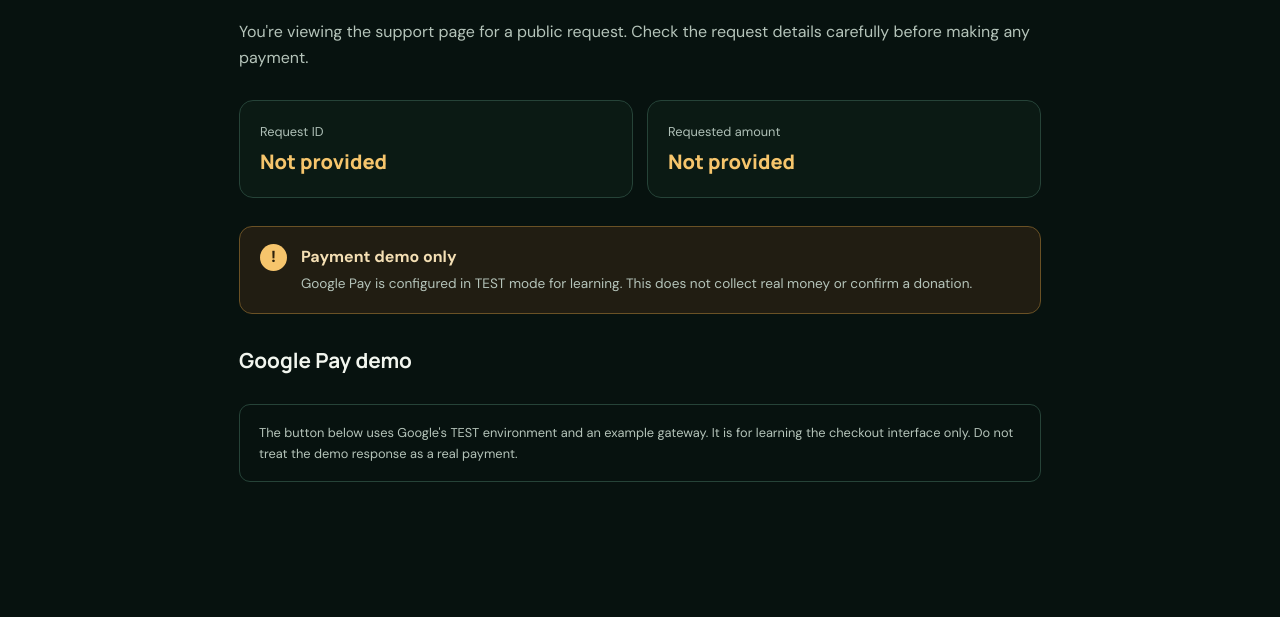
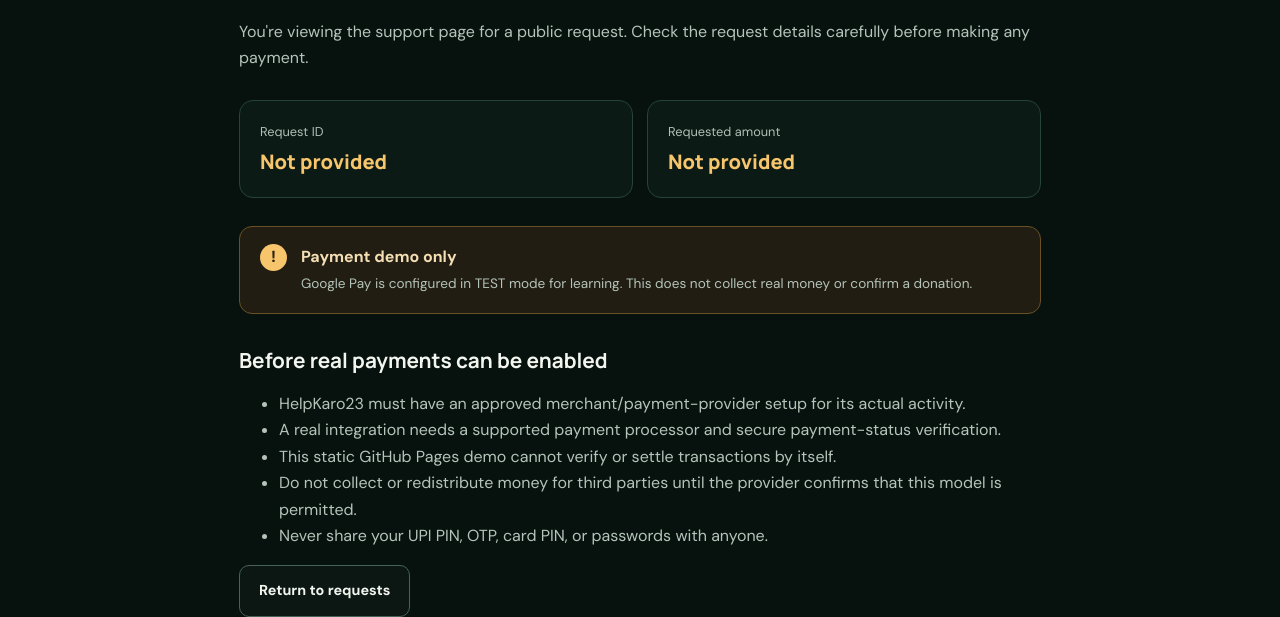
Before and after one commit to helpkaro23/helpkaro23, a plain HTML site: page payment.html in a window 1280 px wide. Shown: the part 359-976 px from the top of the page. Drawn offline with Linux system fonts and the light colour scheme.

Commit message:
Update payment.html

```diff
--- a/payment.html
+++ b/payment.html
@@ -32,13 +32,6 @@
         <p id="payment-status">Google Pay is configured in TEST mode for learning. This does not collect real money or confirm a donation.</p>
       </div>
     </div>
-
-    <h2>Google Pay demo</h2>
-    <p class="disclaimer">The button below uses Google's TEST environment and an example gateway. It is for learning the checkout interface only. Do not treat the demo response as a real payment.</p>
-    <div id="container" class="google-pay-container" aria-label="Google Pay demo button"></div>
-    <p id="gpay-message" class="gpay-message" aria-live="polite"></p>
-
-    <div class="payment-action" id="payment-action" hidden></div>
     <h2>Before real payments can be enabled</h2>
     <ul>
       <li>HelpKaro23 must have an approved merchant/payment-provider setup for its actual activity.</li>
```
